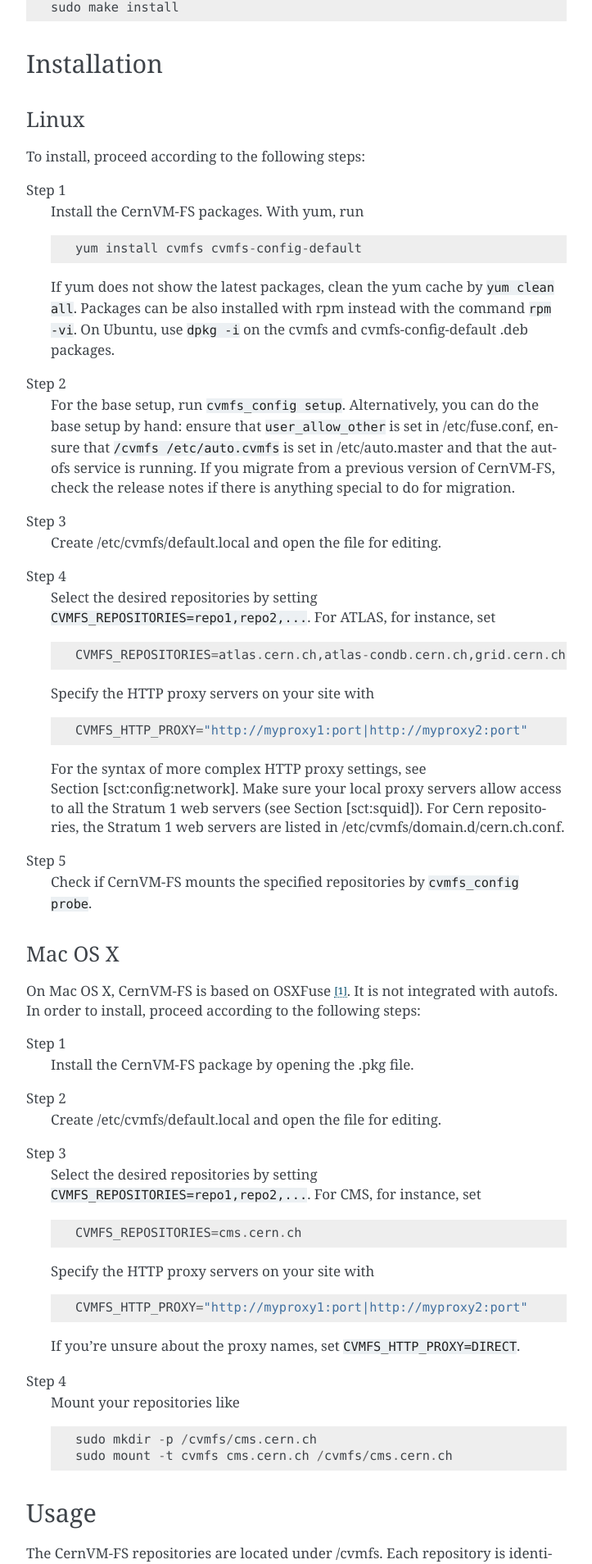
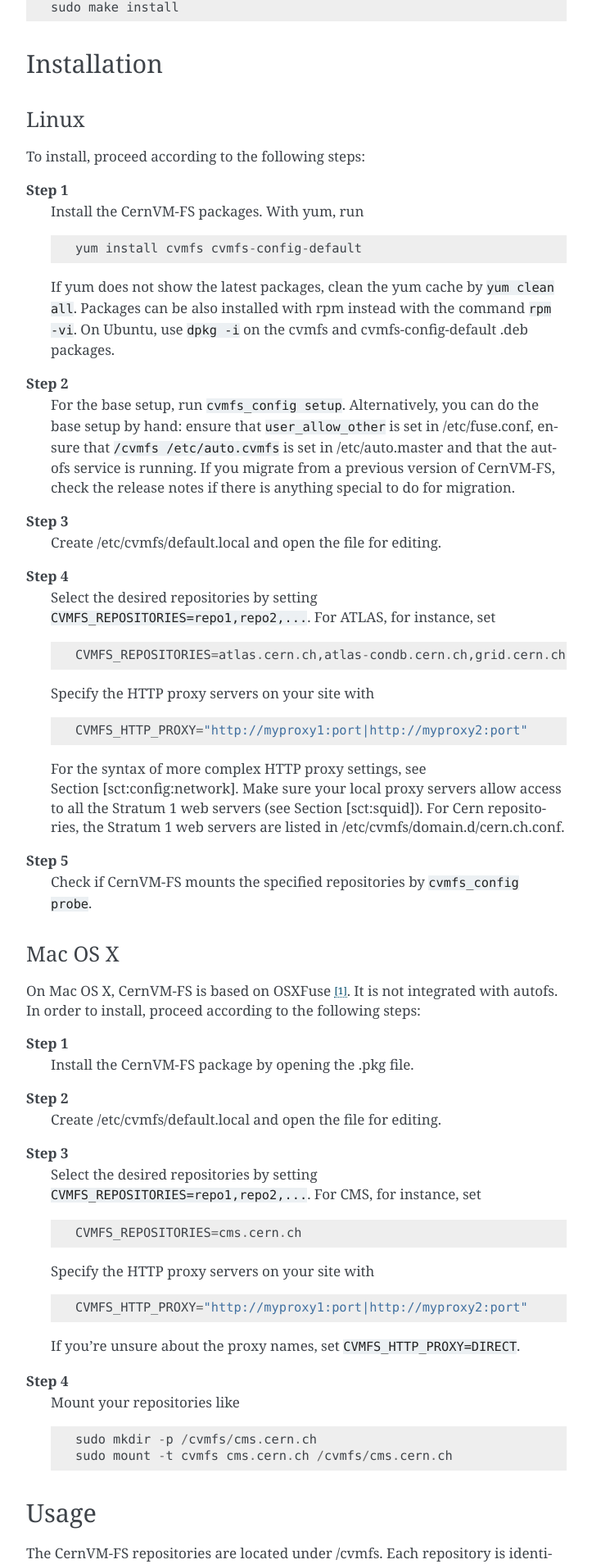
Before and after one commit to cvmfs/doc-cvmfs, a Sphinx documentation site: the page built from docs/cpt-quickstart.rst, in a window 1280 px wide. Shown: the part 658-2566 px from the top of the page at 82% size, without its empty margins (388-1111 px from the left). Built offline with Sphinx 7.4.7, drawn with Linux system fonts in a browser that asks for light colours; pages that are not in the unit, such as notebooks, are missing from menus.

Commit message:
FIX: consistency

```diff
--- a/docs/cpt-quickstart.rst
+++ b/docs/cpt-quickstart.rst
@@ -37,7 +37,7 @@
 
 To install, proceed according to the following steps:
 
-Step 1
+**Step 1**
     Install the CernVM-FS packages. With yum, run
 
     ::
@@ -49,7 +49,7 @@
     with the command ``rpm -vi``. On Ubuntu, use ``dpkg -i`` on the
     cvmfs and cvmfs-config-default .deb packages.
 
-Step 2
+**Step 2**
     For the base setup, run ``cvmfs_config setup``. Alternatively, you
     can do the base setup by hand: ensure that ``user_allow_other`` is
     set in /etc/fuse.conf, ensure that ``/cvmfs /etc/auto.cvmfs`` is set
@@ -57,10 +57,10 @@
     migrate from a previous version of CernVM-FS, check the release
     notes if there is anything special to do for migration.
 
-Step 3
+**Step 3**
     Create /etc/cvmfs/default.local and open the file for editing.
 
-Step 4
+**Step 4**
     Select the desired repositories by setting
     ``CVMFS_REPOSITORIES=repo1,repo2,...``. For ATLAS, for instance, set
 
@@ -80,7 +80,7 @@
     Section [sct:squid]). For Cern repositories, the Stratum 1 web
     servers are listed in /etc/cvmfs/domain.d/cern.ch.conf.
 
-Step 5
+**Step 5**
     Check if CernVM-FS mounts the specified repositories by
     ``cvmfs_config probe``.
 
@@ -91,13 +91,13 @@
 with autofs. In order to install, proceed according to the following
 steps:
 
-Step 1
+**Step 1**
     Install the CernVM-FS package by opening the .pkg file.
 
-Step 2
+**Step 2**
     Create /etc/cvmfs/default.local and open the file for editing.
 
-Step 3
+**Step 3**
     Select the desired repositories by setting
     ``CVMFS_REPOSITORIES=repo1,repo2,...``. For CMS, for instance, set
 
@@ -114,7 +114,7 @@
     If you’re unsure about the proxy names, set
     ``CVMFS_HTTP_PROXY=DIRECT``.
 
-Step 4
+**Step 4**
     Mount your repositories like
 
     ::
```
